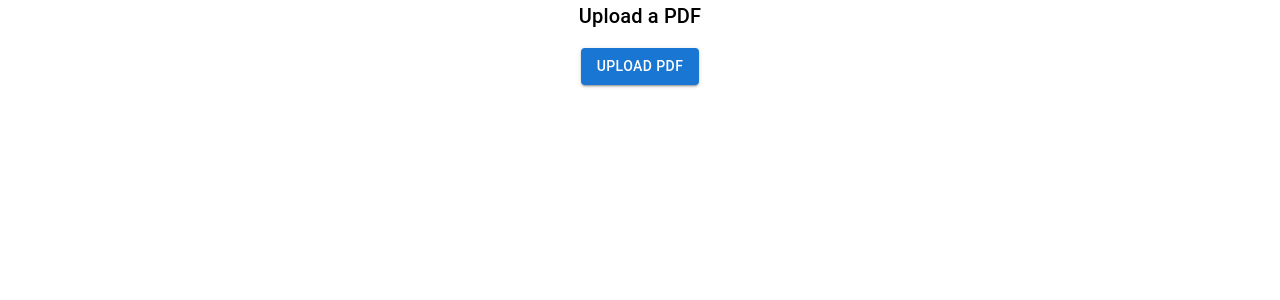
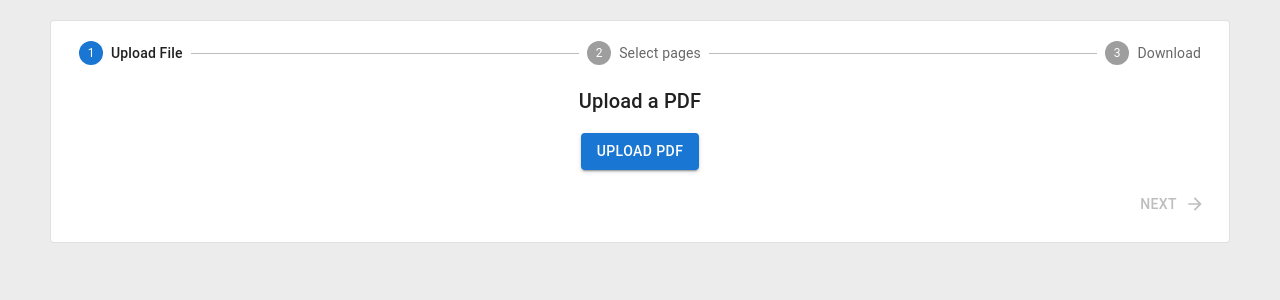
Before and after one commit to Greta741/booklet-maker, a React (Create React App) app: page / in a window 1280 px wide. Shown: the top 300 px of the page. Built offline with nearby package versions, Linux system fonts and the light colour scheme.

Commit message:
add stepper

```diff
--- a/package.json
+++ b/package.json
@@ -6,6 +6,7 @@
   "dependencies": {
     "@emotion/react": "^11.14.0",
     "@emotion/styled": "^11.14.0",
+    "@mui/icons-material": "^6.3.1",
     "@mui/material": "^6.3.1",
     "cra-template-typescript": "1.2.0",
     "pdf-lib": "^1.17.1",
--- a/src/App.css
+++ b/src/App.css
@@ -32,7 +32,14 @@
   from {
     transform: rotate(0deg);
   }
+
   to {
     transform: rotate(360deg);
   }
 }
+
+body {
+  background-color: #ececec;
+  width: 100%;
+  height: 100%;
+}
--- a/src/App.tsx
+++ b/src/App.tsx
@@ -1,22 +1,118 @@
-import React, { useState } from 'react';
+import React, { useCallback, useEffect, useMemo, useState } from 'react';
 import './App.css';
 import FileUploader from './components/FileUploader';
 import BookletMaker from './components/BookletMaker';
 import PdfPagesSelector from './components/PdfPagesSelector';
 import { pdfjs } from 'react-pdf';
+import Box from '@mui/material/Box';
+import Stepper from '@mui/material/Stepper';
+import Step from '@mui/material/Step';
+import StepLabel from '@mui/material/StepLabel';
+import Button from '@mui/material/Button';
+import Typography from '@mui/material/Typography';
+import { Card } from '@mui/material';
+import styled from 'styled-components';
+import ArrowBack from '@mui/icons-material/ArrowBack';
+import ArrowForward from '@mui/icons-material/ArrowForward';
 
 pdfjs.GlobalWorkerOptions.workerSrc = `//unpkg.com/pdfjs-dist@${pdfjs.version}/build/pdf.worker.min.mjs`;
 
+const StyledContentWrapper = styled.div`
+  max-width: 1200px;
+  margin: 20px 50px;
+`;
+
+const StyledBox = styled(Box)`
+  padding: 20px;
+
+  .MuiStepper-root {
+    margin-bottom: 20px;
+  }
+`;
+
 function App() {
+  const [activeStep, setActiveStep] = React.useState(0);
   const [file, setFile] = useState<File | undefined>();
   const [selectedPagesNumbers, setSelectedPagesNumbers] = useState<(number | undefined)[]>([]);
 
+  const handleNext = useCallback(() => {
+    setActiveStep((current) => current + 1);
+  }, []);
+
+  const handleBack = useCallback(() => {
+    setActiveStep((current) => current - 1);
+  }, []);
+
+  useEffect(() => {
+    if (file) {
+      handleNext();
+    }
+  }, [file])
+
   return (
-    <div>
-      <FileUploader onFileUpload={setFile} />
-      {!!file && <PdfPagesSelector file={file} onPagesChange={setSelectedPagesNumbers} />}
-      {!!file && <BookletMaker file={file} pagesNumbers={selectedPagesNumbers} />}
-    </div>
+    <StyledContentWrapper>
+      <Card variant="outlined">
+        <StyledBox>
+          <Stepper activeStep={activeStep}>
+            <Step>
+              <StepLabel>Upload File</StepLabel>
+            </Step>
+            <Step>
+              <StepLabel>Select pages</StepLabel>
+            </Step>
+            <Step>
+              <StepLabel>Download</StepLabel>
+            </Step>
+          </Stepper>
+          {activeStep === 0 &&
+            <div>
+              <FileUploader fileName={file?.name} onFileUpload={setFile} />
+              <Box sx={{ display: 'flex', flexDirection: 'row', pt: 2 }}>
+                <Box sx={{ flex: '1 1 auto' }} />
+                <Button endIcon=<ArrowForward /> disabled={!file} onClick={handleNext}>Next</Button>
+              </Box>
+            </div>
+          }
+
+          {activeStep === 1 &&
+            <div>
+              {!!file && <PdfPagesSelector file={file} onPagesChange={setSelectedPagesNumbers} />}
+              {!file && 'No file selected'}
+              <Box sx={{ display: 'flex', flexDirection: 'row', pt: 2 }}>
+                <Button
+                  color="inherit"
+                  onClick={handleBack}
+                  sx={{ mr: 1 }}
+                  startIcon=<ArrowBack />
+                >
+                  Back
+                </Button>
+                <Box sx={{ flex: '1 1 auto' }} />
+                <Button endIcon=<ArrowForward /> disabled={!file} onClick={handleNext}>Next</Button>
+              </Box>
+            </div>
+          }
+
+          {activeStep === 2 &&
+            <div>
+              {!!file && <BookletMaker file={file} pagesNumbers={selectedPagesNumbers} />}
+              {!file && 'No file selected'}
+              <Box sx={{ display: 'flex', flexDirection: 'row', pt: 2 }}>
+                <Button
+                  color="inherit"
+                  sx={{ mr: 1 }}
+                  onClick={handleBack}
+                  startIcon=<ArrowBack />
+                >
+                  Back
+                </Button>
+                <Box sx={{ flex: '1 1 auto' }} />
+              </Box>
+            </div>
+          }
+        </StyledBox>
+      </Card>
+    </StyledContentWrapper>
   );
 }
 
--- a/src/components/BookletMaker.tsx
+++ b/src/components/BookletMaker.tsx
@@ -1,12 +1,12 @@
 import React, { useCallback, useEffect, useState } from 'react';
-import BookletService from './BookletService'
+import PdfService from './PdfService'
 import { Button } from '@mui/material';
 import styled from 'styled-components';
 
 const StyledWrapper = styled.div`
     display: flex;
     justify-content: center;
-    margin-top: 10px;
+    padding-top: 30px;
     margin-bottom: 50px;
 
     a {
@@ -31,8 +31,8 @@ const BookletMaker: React.FC<BookletMakerProps> = ({ file, pagesNumbers }) => {
     const [name, setName] = useState(file.name);
 
     const makeBooklet = useCallback(async () => {
-        const pages = BookletService.calculatePages(pagesNumbers);
-        const bookletBytes = await BookletService.make(file, pages);
+        const pages = PdfService.calculatePages(pagesNumbers);
+        const bookletBytes = await PdfService.makeBooklet(file, pages);
         if (bookletBytes) {
             const url = generateFileUrl(bookletBytes);
             setBookletUrl(url);
--- a/src/components/FileUploader.tsx
+++ b/src/components/FileUploader.tsx
@@ -2,16 +2,17 @@ import React, { useState } from 'react';
 import { Button, Typography, Box } from '@mui/material';
 
 interface FileUploaderProps {
+    fileName?: string;
     onFileUpload?: (file: File) => void;
 };
 
-const FileUploader: React.FC<FileUploaderProps> = ({ onFileUpload }) => {
-    const [fileName, setFileName] = useState<string>('');
+const FileUploader: React.FC<FileUploaderProps> = ({ fileName, onFileUpload }) => {
+    const [name, setName] = useState<string>('');
 
     const handleFileChange = (event: React.ChangeEvent<HTMLInputElement>) => {
         const file = event.target.files?.[0];
         if (file && file.type === 'application/pdf') {
-            setFileName(file.name);
+            setName(file.name);
             onFileUpload?.(file); // Invoke the callback if provided
         } else {
             alert('Please upload a valid PDF file.');
@@ -30,7 +31,7 @@ const FileUploader: React.FC<FileUploaderProps> = ({ onFileUpload }) => {
                     onChange={handleFileChange}
                 />
             </Button>
-            {fileName && <Typography variant="body2">Selected: {fileName}</Typography>}
+            {(name || fileName) && <Typography variant="body2">Selected: {(name || fileName)}</Typography>}
         </Box>
     );
 };
--- a/src/components/PdfPagesSelector.tsx
+++ b/src/components/PdfPagesSelector.tsx
@@ -1,7 +1,7 @@
 import React, { useCallback, useEffect, useState } from "react";
 import { Document, Page } from "react-pdf";
 import "react-pdf/dist/esm/Page/AnnotationLayer.css";
-import BookletService from "./BookletService";
+import PdfService from "./PdfService";
 import styled from "styled-components";
 
 const StyledDocumentWrapper = styled.div`
@@ -51,7 +51,7 @@ const PdfPagesSelector = ({ file, onPagesChange }: PdfPagesSelectorProps) => {
     const [selectedPages, setSelectedPages] = useState<{ [pageNumber: string]: boolean }>({});
 
     const getPageNumbers = useCallback(async () => {
-        const total = await BookletService.getPageNumbers(file);
+        const total = await PdfService.getPageNumbers(file);
         setTotalPages(total)
     }, [file]);
 
--- a/src/components/BookletService.ts
+++ b/src/components/PdfService.ts
@@ -40,8 +40,36 @@ const calculatePages = (pageNumbers: (number | undefined)[]): Page[] => {
     return [...pagesA, ...pagesB];
 }
 
-const make = async (file: File, pages: Page[]) => {
+const reduceMargins = async (file: File, margin: number) => {
     const arrayBuffer = await file.arrayBuffer();
+
+    // Load the PDF
+    const pdfDoc = await PDFDocument.load(arrayBuffer);
+
+    // Loop through all pages
+    const pages = pdfDoc.getPages();
+    for (const page of pages) {
+        // Get the current MediaBox (the full dimensions of the page)
+        const { x, y, width, height } = page.getMediaBox();
+
+        // Calculate new dimensions after removing margins
+        const newX = x + margin; // Left
+        const newY = y + margin; // Bottom
+        const newWidth = width - 2 * margin; // Shrink horizontally
+        const newHeight = height - 2 * margin; // Shrink vertically
+
+        // Set the new MediaBox
+        page.setMediaBox(newX, newY, newWidth, newHeight);
+    }
+
+    // Serialize the PDF to bytes
+    const modifiedPdfBytes = await pdfDoc.save();
+    return modifiedPdfBytes;
+}
+
+const makeBooklet = async (file: File, pages: Page[]) => {
+    const arrayBuffer = await file.arrayBuffer();
+    // const arrayBuffer = await reduceMargins(file, 50);
 
     try {
         const pdfDoc = await PDFDocument.load(arrayBuffer);
@@ -95,4 +123,4 @@ const getPageNumbers = async (file: File): Promise<number> => {
     return 0;
 }
 
-export default { make, calculatePages, getPageNumbers };
+export default { makeBooklet, calculatePages, getPageNumbers };
```
Also changed, not shown: 1 other file (tests, documents, lock files or other folders).
